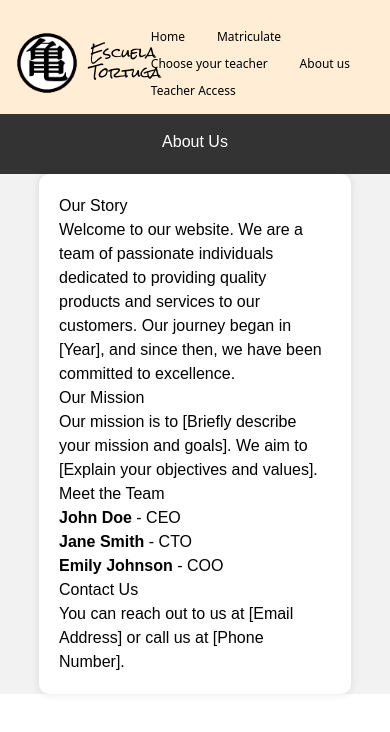
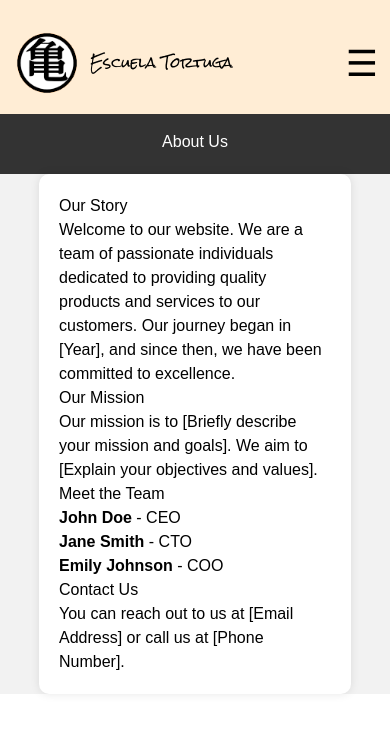
Before and after one commit to RubenCF2505/proyecto-integrado, an Angular app: page /aboutUs in a window 390 px wide. Shown: the top 732 px of the page. Built offline with nearby package versions, Linux system fonts and the light colour scheme.

Commit message:
Created responsive menu
Still needed to fix some issues with the burger menu

```diff
--- a/src/app/components/header/header.component.css
+++ b/src/app/components/header/header.component.css
@@ -63,3 +63,18 @@
   border-radius: 0;
   height: 100%;
 }
+.mobile-menu {
+  display: flex;
+  flex-direction: column;
+  align-items: center;
+  background-color: #fff;
+  position: absolute;
+  top: 100%;
+  right: 0;
+  z-index: 1;
+}
+
+.mobile-menu a {
+  margin: 8px 0;
+  /* Add any other styles you need for the mobile menu items */
+}
--- a/src/app/components/header/header.component.html
+++ b/src/app/components/header/header.component.html
@@ -6,23 +6,31 @@
     rel="stylesheet"
   />
 </head>
+
   <div class="bg-orange-100 fixed-toolbar pt-4">
     <div class="flex flex-row justify-between items-center w-full">
       <div class="flex items-center p-3">
         <img class="img" [src]="imgPath" width="70" height="70" />
-      <a href="" ><h1 class="mx-2 rockSalt text-sm md:text-lg">Escuela Tortuga</h1></a>
+        <a href=""><h1 class="mx-2 rockSalt text-sm md:text-lg">Escuela Tortuga</h1></a>
       </div>
-    <nav class="menu pr-2">
-      <a
-        *ngFor="let item of items"
-        routerLink="/{{ item.id }}"
-        class="text mx-4 text-xs md:text-base lg:text-lg"
-      >
+
+      <!-- Render hamburger menu if isMobile is true -->
+      <div *ngIf="isMobile">
+        <!-- Add code for your hamburger menu here -->
+        <button (click)="toggleMobileMenu()" class="m-3 text-4xl">☰</button>
+        <div *ngIf="mobileMenuOpen" class="mobile-menu">
+          <a *ngFor="let item of items" routerLink="/{{ item.id }}" class="text text-xs md:text-base lg:text-lg">
             {{ item.label }}
           </a>
+        </div>
+      </div>
 
+      <!-- Render full menu if isMobile is false -->
+      <nav class="menu pr-2" *ngIf="!isMobile">
+        <a *ngFor="let item of items" routerLink="/{{ item.id }}" class="text mx-4 text-xs md:text-base lg:text-lg">
+          {{ item.label }}
+        </a>
       </nav>
     </div>
-
     <app-progress-bar></app-progress-bar>
   </div>
--- a/src/app/components/header/header.component.ts
+++ b/src/app/components/header/header.component.ts
@@ -20,11 +20,27 @@ export class HeaderComponent implements OnInit {
       { label: 'About us', id: 'aboutUs' },
       { label: 'Teacher Access', id: 'login' },
     ];
+    this.checkSize()
+  }
+  isMobile: boolean = false;
+  mobileMenuOpen: boolean = false;
+
+  // ... Existing code
+
+  toggleMobileMenu(): void {
+    this.mobileMenuOpen = !this.mobileMenuOpen;
+  }
+  @HostListener('window:resize', ['$event'])
+  onResize(event: any): void {
+    this.isMobile = window.innerWidth <= 1024;
+  }
+  checkSize(): void {
+if( window.innerWidth <= 1024){
+  this.isMobile=true
+}
   }
 
 
 
 
-
-
 }
```
Lines whose indentation alone changed are shown as unchanged.
